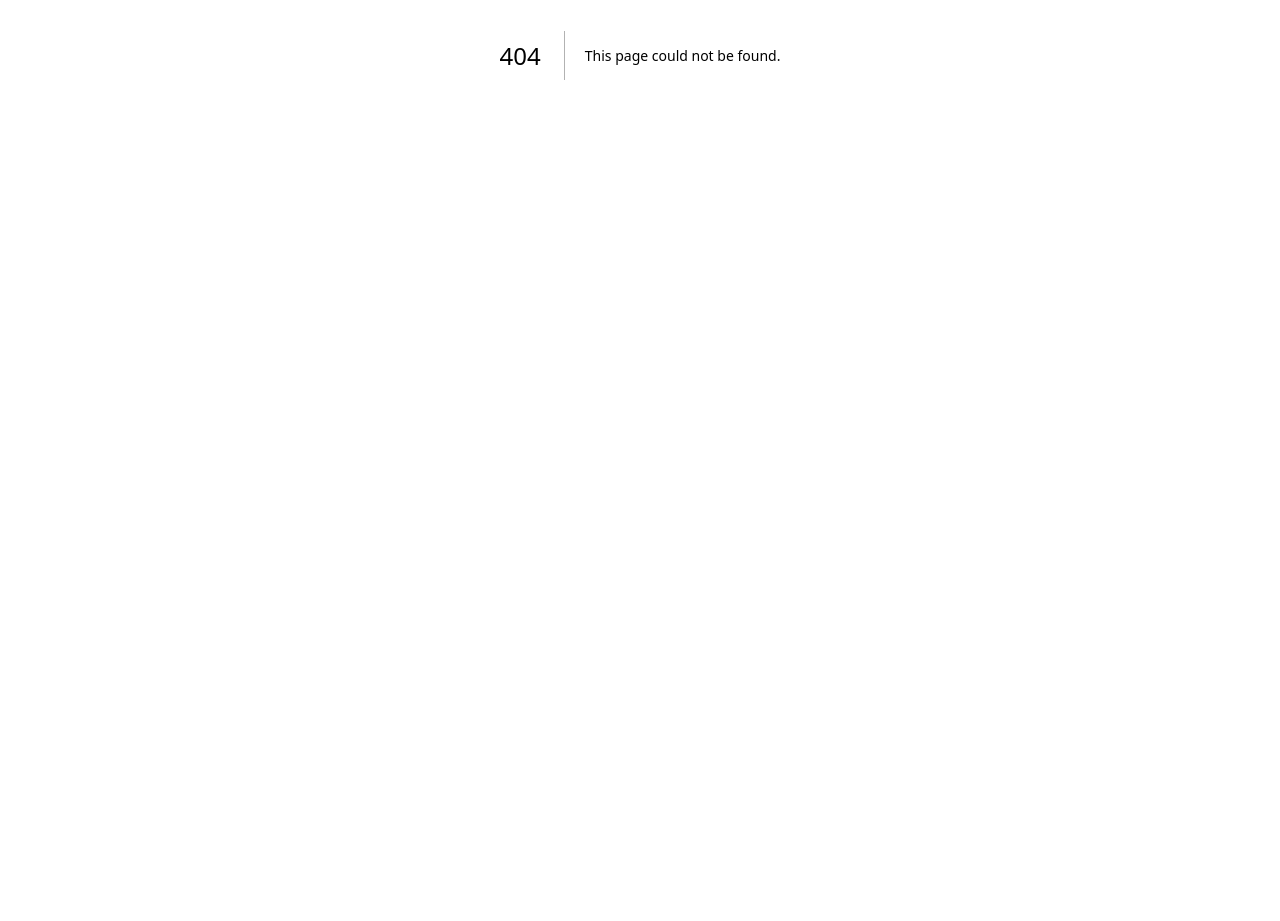
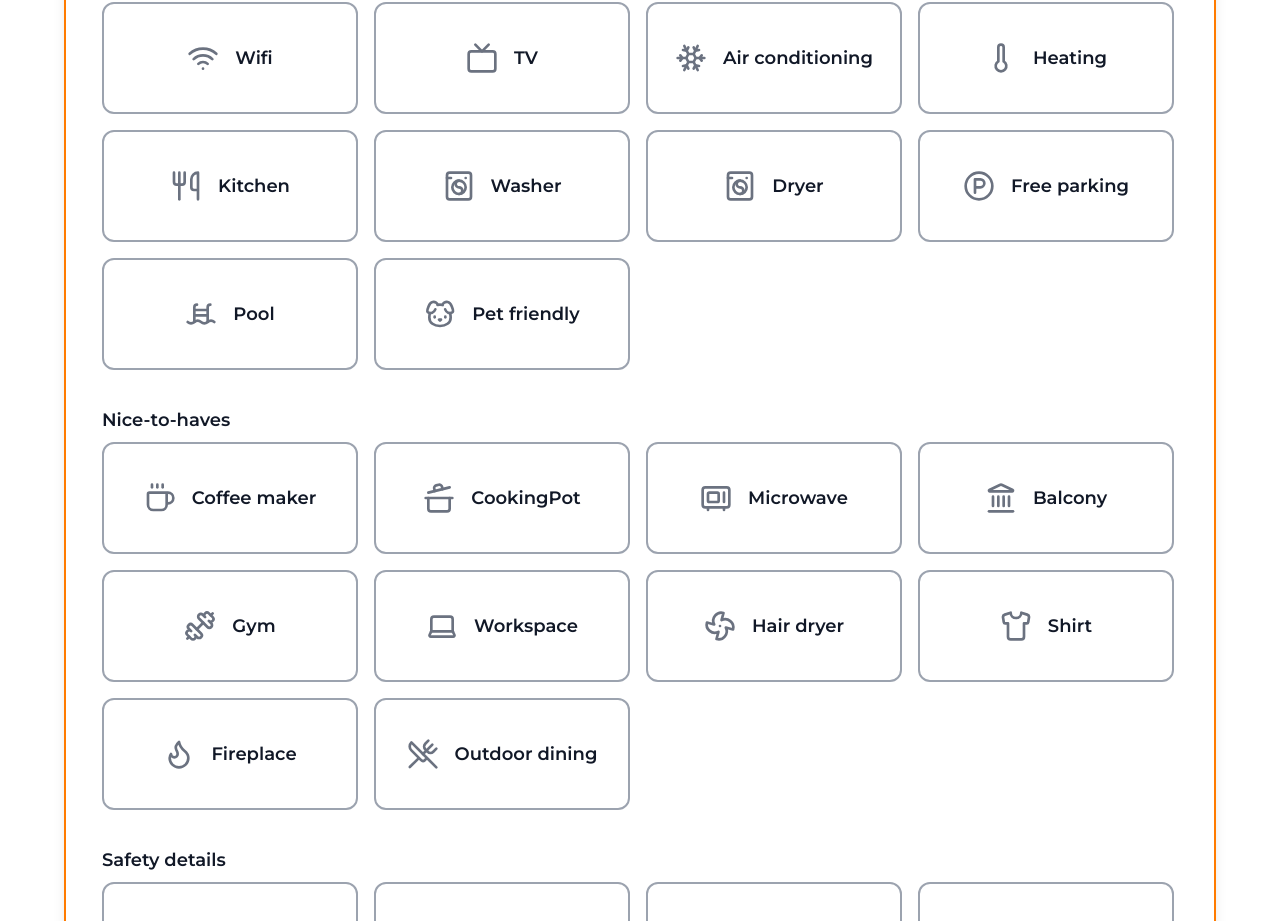
Before and after one commit to linhle15-ll/subleazy, a Next.js app in the folder client/: page /sublease/step-9 in a window 1280 px wide. Before the commit this address had no page. Shown: the part 433-1354 px from the top of the page. Before the commit the page ends 888 px from the top, so only its background shows below. Built offline with nearby package versions, Linux system fonts and the light colour scheme.

Commit message:
Fixed Eslint 2

```diff
--- /dev/null
+++ b/client/src/app/(routes)/sublease/step-8/page.tsx
@@ -0,0 +1,77 @@
+'use client';
+
+import { useState } from 'react';
+import { User, Users, UserPlus } from 'lucide-react';
+import LogoAndExitButton from '@/components/ui/commons/logo-and-exit-button';
+import ProgressBar from '@/components/ui/progress-bar/progress-bar';
+import { SelectionBox } from '@/components/ui/selection-box/selection-box';
+
+const options = [
+  { label: 'Me', value: 'me', icon: User },
+  { label: 'My family', value: 'family', icon: Users },
+  { label: 'Other guests', value: 'other', icon: Users },
+  { label: 'Roommates', value: 'roommates', icon: UserPlus },
+];
+
+export default function SubleaseStep8() {
+  const [selected, setSelected] = useState<string>('');
+
+  return (
+    <div className="form-border flex flex-col gap-6 relative">
+      <LogoAndExitButton buttonName="Save & Exit" />
+
+      {/* Step indicator and title */}
+      <div className="flex items-center gap-4">
+        <div className="form-heading-number-orange">1</div>
+        <div className="form-h1">Basic information</div>
+      </div>
+
+      {/* Who else will be there? */}
+      <div className="mb-8">
+        <div className="form-h2">Who else will be there?</div>
+        <div className="text-gray-400 text-sm mb-8">
+          Guests need to be informed who they will encounter during their stay.
+        </div>
+        <div className="grid grid-cols-1 sm:grid-cols-2 md:grid-cols-4 gap-6">
+          {options.map((opt) => {
+            const Icon = opt.icon;
+            const active = selected.includes(opt.value);
+            return (
+              <SelectionBox
+                key={opt.value}
+                active={active}
+                onClick={() => {
+                  setSelected(opt.value);
+                  console.log('selected: ', selected);
+                }}
+              >
+                <Icon
+                  className={`w-8 h-8 ${active ? 'text-primaryOrange' : 'text-gray-500'}`}
+                />
+                {opt.label}
+              </SelectionBox>
+            );
+          })}
+        </div>
+      </div>
+
+      {/* Navigation buttons and progress bar */}
+      <ProgressBar
+        currentStep={7}
+        totalSteps={11}
+        buttons={[
+          {
+            text: 'Back',
+            url: '/sublease/step-7',
+            variant: 'secondary',
+          },
+          {
+            text: 'Next',
+            url: '/sublease/step-9',
+            variant: 'primary',
+          },
+        ]}
+      />
+    </div>
+  );
+}
--- /dev/null
+++ b/client/src/app/(routes)/sublease/step-9/page.tsx
@@ -0,0 +1,195 @@
+'use client';
+
+import { useState } from 'react';
+import {
+  Wifi,
+  Tv,
+  Snowflake,
+  Thermometer,
+  Utensils,
+  WashingMachine,
+  ParkingCircle,
+  WavesLadder,
+  Dog,
+  Coffee,
+  CookingPot,
+  Microwave,
+  Landmark,
+  Dumbbell,
+  Laptop,
+  Fan,
+  Shirt,
+  Flame,
+  UtensilsCrossed,
+  AlarmSmoke,
+  FireExtinguisher,
+  Bandage,
+  Camera,
+  Lock,
+  DoorOpen,
+} from 'lucide-react';
+import LogoAndExitButton from '@/components/ui/commons/logo-and-exit-button';
+import ProgressBar from '@/components/ui/progress-bar/progress-bar';
+import { SelectionBox } from '@/components/ui/selection-box/selection-box';
+
+const favorites = [
+  { label: 'Wifi', value: 'wifi', icon: Wifi },
+  { label: 'TV', value: 'tv', icon: Tv },
+  { label: 'Air conditioning', value: 'ac', icon: Snowflake },
+  { label: 'Heating', value: 'heating', icon: Thermometer },
+  { label: 'Kitchen', value: 'kitchen', icon: Utensils },
+  { label: 'Washer', value: 'washer', icon: WashingMachine },
+  { label: 'Dryer', value: 'dryer', icon: WashingMachine },
+  { label: 'Free parking', value: 'parking', icon: ParkingCircle },
+  { label: 'Pool', value: 'pool', icon: WavesLadder },
+  { label: 'Pet friendly', value: 'pet', icon: Dog },
+];
+
+const niceToHaves = [
+  { label: 'Coffee maker', value: 'coffee', icon: Coffee },
+  { label: 'CookingPot', value: 'CookingPot', icon: CookingPot },
+  { label: 'Microwave', value: 'microwave', icon: Microwave },
+  { label: 'Balcony', value: 'balcony', icon: Landmark },
+  { label: 'Gym', value: 'gym', icon: Dumbbell },
+  { label: 'Workspace', value: 'workspace', icon: Laptop },
+  { label: 'Hair dryer', value: 'hairdryer', icon: Fan },
+  { label: 'Shirt', value: 'Shirt', icon: Shirt },
+  { label: 'Fireplace', value: 'fireplace', icon: Flame },
+  { label: 'Outdoor dining', value: 'outdoor', icon: UtensilsCrossed },
+];
+
+const safety = [
+  { label: 'Smoke alarm', value: 'smoke', icon: AlarmSmoke },
+  { label: 'CO alarm', value: 'co', icon: AlarmSmoke },
+  { label: 'Fire extinguisher', value: 'extinguisher', icon: FireExtinguisher },
+  { label: 'First aid kit', value: 'firstaid', icon: Bandage },
+  { label: 'Security cameras', value: 'camera', icon: Camera },
+  { label: 'Lock on bedroom', value: 'lock', icon: Lock },
+  { label: 'Emergency exit', value: 'exit', icon: DoorOpen },
+];
+
+export default function SubleaseStep9() {
+  const [selected, setSelected] = useState<string[]>([]);
+
+  const toggle = (value: string) => {
+    setSelected((prev) =>
+      prev.includes(value) ? prev.filter((v) => v !== value) : [...prev, value]
+    );
+  };
+
+  return (
+    <div className="form-border flex flex-col gap-6 relative mb-15">
+      <LogoAndExitButton buttonName="Save & Exit" />
+
+      {/* Step indicator and title */}
+      <div className="flex items-center gap-4">
+        <div className="form-heading-number-orange">2</div>
+        <div className="form-h1">Make your place stand out: Amenities</div>
+      </div>
+
+      {/* Amenities section */}
+      <div className="mb-8">
+        <div className="form-h2">Tell us what your place has to offer</div>
+        <div className="mb-11">
+          You can add more amenities after you publish your listing
+        </div>
+
+        {/* Favorites */}
+        <div className="mb-9">
+          <div className="form-h2">Guests' favorites</div>
+          <div className="flex flex-wrap gap-4">
+            {favorites.map((item) => {
+              const Icon = item.icon;
+              const active = selected.includes(item.value);
+              return (
+                <SelectionBox
+                  key={item.value}
+                  active={active}
+                  onClick={() => {
+                    toggle(item.value);
+                    console.log('selected amenities: ', selected);
+                  }}
+                >
+                  <Icon
+                    className={`w-8 h-8 ${active ? 'text-primaryOrange' : 'text-gray-500'}`}
+                  />
+                  {item.label}
+                </SelectionBox>
+              );
+            })}
+          </div>
+        </div>
+
+        {/* Nice-to-haves */}
+        <div className="mb-9">
+          <div className="form-h2">Nice-to-haves</div>
+          <div className="flex flex-wrap gap-4">
+            {niceToHaves.map((item) => {
+              const Icon = item.icon;
+              const active = selected.includes(item.value);
+              return (
+                <SelectionBox
+                  key={item.value}
+                  active={active}
+                  onClick={() => {
+                    toggle(item.value);
+                    console.log('selected amenities: ', selected);
+                  }}
+                >
+                  <Icon
+                    className={`w-8 h-8 ${active ? 'text-primaryOrange' : 'text-gray-500'}`}
+                  />
+                  {item.label}
+                </SelectionBox>
+              );
+            })}
+          </div>
+        </div>
+
+        {/* Safety details */}
+        <div className="mb-9">
+          <div className="form-h2">Safety details</div>
+          <div className="flex flex-wrap gap-4">
+            {safety.map((item) => {
+              const Icon = item.icon;
+              const active = selected.includes(item.value);
+              return (
+                <SelectionBox
+                  key={item.value}
+                  active={active}
+                  onClick={() => {
+                    toggle(item.value);
+                    console.log('selected amenities: ', selected);
+                  }}
+                >
+                  <Icon
+                    className={`w-8 h-8 ${active ? 'text-primaryOrange' : 'text-gray-500'}`}
+                  />
+                  {item.label}
+                </SelectionBox>
+              );
+            })}
+          </div>
+        </div>
+      </div>
+
+      {/* Navigation buttons and progress bar */}
+      <ProgressBar
+        currentStep={8}
+        totalSteps={11}
+        buttons={[
+          {
+            text: 'Back',
+            url: '/sublease/step-8',
+            variant: 'secondary',
+          },
+          {
+            text: 'Next',
+            url: '/sublease/step-10',
+            variant: 'primary',
+          },
+        ]}
+      />
+    </div>
+  );
+}
```
